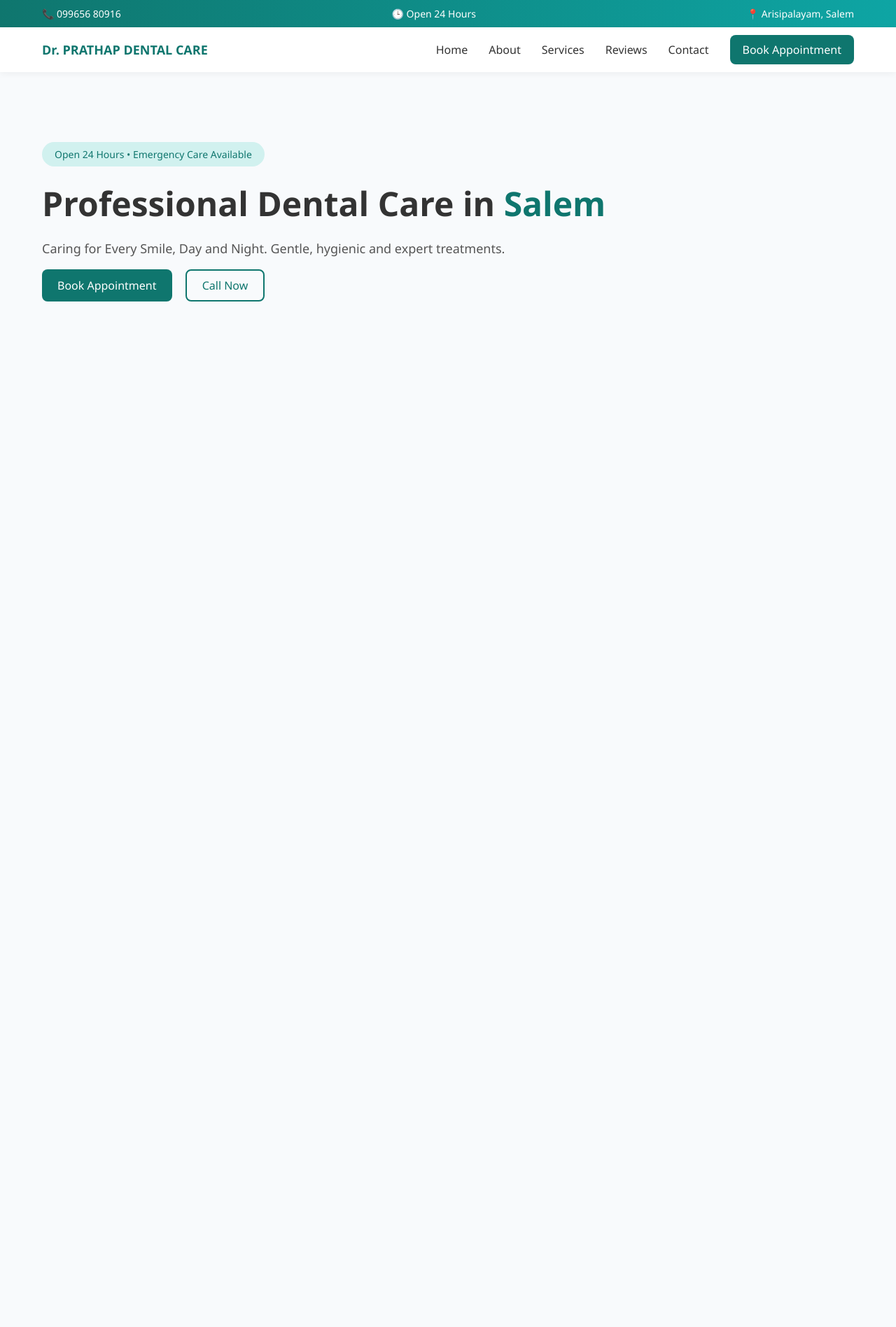
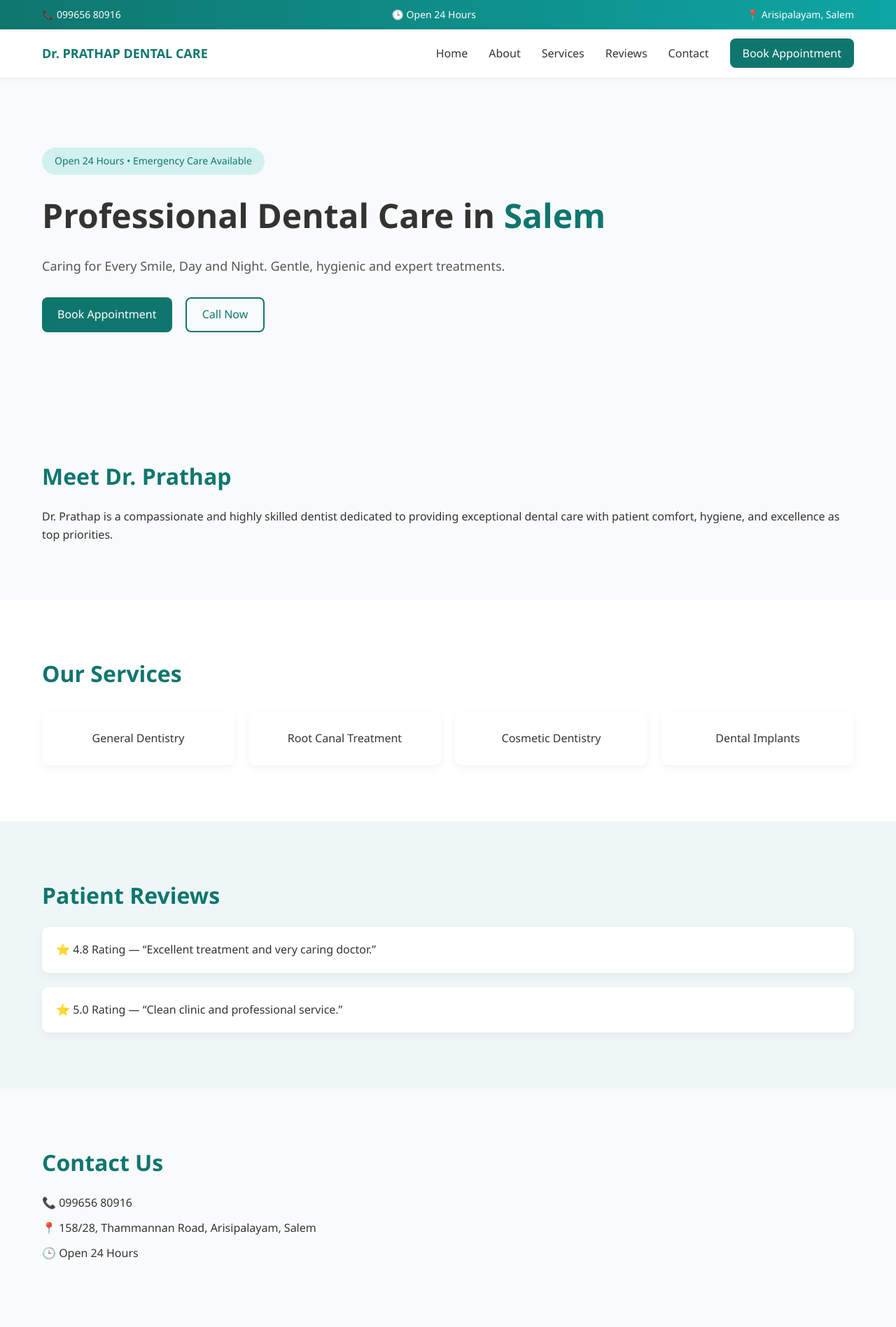
Before and after one commit to topg9918-bit/dr-prathap-dental, a plain HTML site: page index.html in a window 1280 px wide. Shown: the top 1897 px of the page at 70% size. Before the commit the page ends 800 px from the top, so only its background shows below. Drawn offline with Linux system fonts and the light colour scheme.

Commit message:
Add files via upload

```diff
--- a/index.html
+++ b/index.html
@@ -2,9 +2,267 @@
 <html lang="en">
 <head>
 <meta charset="UTF-8">
+<meta name="viewport" content="width=device-width, initial-scale=1.0">
 <title>Dr. Prathap Dental Care</title>
-  <meta name="viewport" content="width=device-width, initial-scale=1.0">
-  <link rel="stylesheet" href="style.css">
+
+<style>
+
+/* ===== RESET ===== */
+*{
+margin:0;
+padding:0;
+box-sizing:border-box;
+font-family: 'Segoe UI', sans-serif;
+}
+
+body{
+background:#f8fafc;
+color:#333;
+line-height:1.6;
+}
+
+/* ===== TOP BAR ===== */
+.topbar{
+background:linear-gradient(90deg,#0f766e,#0ea5a4);
+color:white;
+display:flex;
+justify-content:space-between;
+padding:10px 60px;
+font-size:14px;
+}
+
+/* ===== HEADER ===== */
+.header{
+display:flex;
+justify-content:space-between;
+align-items:center;
+padding:20px 60px;
+background:white;
+box-shadow:0 2px 10px rgba(0,0,0,0.05);
+position:sticky;
+top:0;
+z-index:1000;
+}
+
+.logo{
+font-weight:bold;
+font-size:18px;
+color:#0f766e;
+}
+
+nav{
+display:flex;
+}
+
+.nav-list{
+list-style:none;
+display:flex;
+gap:30px;
+align-items:center;
+}
+
+.nav-list a{
+text-decoration:none;
+color:#333;
+font-weight:500;
+transition:.3s;
+}
+
+.nav-list a:hover{
+color:#0f766e;
+}
+
+.book-btn{
+background:#0f766e;
+color:white !important;
+padding:10px 18px;
+border-radius:8px;
+}
+
+/* ===== HERO ===== */
+.hero{
+padding:100px 60px;
+}
+
+.badge{
+background:#d1f1ef;
+color:#0f766e;
+padding:8px 18px;
+border-radius:30px;
+font-size:14px;
+display:inline-block;
+margin-bottom:20px;
+}
+
+.hero h1{
+font-size:48px;
+margin-bottom:20px;
+}
+
+.hero h1 span{
+color:#0f766e;
+}
+
+.hero p{
+font-size:18px;
+color:#555;
+margin-bottom:30px;
+}
+
+.primary-btn{
+background:#0f766e;
+color:white;
+padding:12px 22px;
+border-radius:8px;
+text-decoration:none;
+margin-right:15px;
+display:inline-block;
+}
+
+.secondary-btn{
+border:2px solid #0f766e;
+color:#0f766e;
+padding:10px 22px;
+border-radius:8px;
+text-decoration:none;
+display:inline-block;
+}
+
+/* ===== SECTIONS ===== */
+.section{
+padding:80px 60px;
+}
+
+.section h2{
+font-size:32px;
+margin-bottom:20px;
+color:#0f766e;
+}
+
+.light{
+background:white;
+}
+
+.services-grid{
+display:grid;
+grid-template-columns:repeat(auto-fit,minmax(220px,1fr));
+gap:20px;
+margin-top:30px;
+}
+
+.card{
+background:#ffffff;
+padding:25px;
+border-radius:10px;
+box-shadow:0 4px 12px rgba(0,0,0,0.05);
+font-weight:500;
+text-align:center;
+}
+
+.reviews{
+background:#eef7f6;
+}
+
+.review-card{
+background:white;
+padding:20px;
+border-radius:10px;
+margin-top:20px;
+box-shadow:0 4px 12px rgba(0,0,0,0.05);
+}
+
+/* ===== CONTACT ===== */
+.contact-box{
+margin-top:20px;
+font-size:16px;
+}
+
+.contact-box p{
+margin-bottom:10px;
+}
+
+/* ===== FOOTER ===== */
+.footer{
+background:#0f172a;
+color:white;
+padding:40px 60px;
+margin-top:60px;
+}
+
+.footer h3{
+margin-bottom:15px;
+}
+
+.footer p{
+font-size:14px;
+color:#ccc;
+}
+
+/* ===== HAMBURGER ===== */
+.menu-toggle{
+display:none;
+font-size:26px;
+cursor:pointer;
+}
+
+/* ===== MOBILE ===== */
+@media(max-width:768px){
+
+.topbar{
+flex-direction:column;
+text-align:center;
+padding:10px 20px;
+gap:5px;
+}
+
+.header{
+padding:15px 20px;
+}
+
+.menu-toggle{
+display:block;
+}
+
+.nav-list{
+position:absolute;
+top:70px;
+left:0;
+width:100%;
+background:white;
+flex-direction:column;
+display:none;
+padding:20px 0;
+box-shadow:0 8px 20px rgba(0,0,0,0.08);
+}
+
+.nav-list.active{
+display:flex;
+}
+
+.nav-list li{
+margin:12px 0;
+}
+
+.hero{
+padding:60px 20px;
+text-align:center;
+}
+
+.hero h1{
+font-size:32px;
+}
+
+.section{
+padding:60px 20px;
+}
+
+.footer{
+padding:30px 20px;
+}
+
+}
+
+</style>
 </head>
 
 <body>
@@ -18,46 +276,81 @@
 
 <!-- HEADER -->
 <header class="header">
+<div class="logo">Dr. PRATHAP DENTAL CARE</div>
 
-  <div class="logo">
-    Dr. PRATHAP DENTAL CARE
-  </div>
-
-  <div class="menu-toggle" id="mobile-menu">
-    ☰
-  </div>
+<div class="menu-toggle" id="mobile-menu">☰</div>
 
 <nav>
 <ul class="nav-list">
 <li><a href="#">Home</a></li>
 <li><a href="#about">About</a></li>
-      <li><a href="#">Services</a></li>
-      <li><a href="#">Reviews</a></li>
-      <li><a href="#">Contact</a></li>
+<li><a href="#services">Services</a></li>
+<li><a href="#reviews">Reviews</a></li>
+<li><a href="#contact">Contact</a></li>
 <li><a href="#" class="book-btn">Book Appointment</a></li>
 </ul>
 </nav>
-
 </header>
 
-<!-- HERO SECTION -->
+<!-- HERO -->
 <section class="hero">
 <span class="badge">Open 24 Hours • Emergency Care Available</span>
-
-  <h1>
-    Professional Dental Care in <span>Salem</span>
-  </h1>
-
-  <p>
-    Caring for Every Smile, Day and Night. Gentle, hygienic and expert treatments.
-  </p>
-
-  <div class="hero-buttons">
+<h1>Professional Dental Care in <span>Salem</span></h1>
+<p>Caring for Every Smile, Day and Night. Gentle, hygienic and expert treatments.</p>
 <a href="#" class="primary-btn">Book Appointment</a>
 <a href="tel:09965680916" class="secondary-btn">Call Now</a>
+</section>
+
+<!-- ABOUT -->
+<section id="about" class="section">
+<h2>Meet Dr. Prathap</h2>
+<p>Dr. Prathap is a compassionate and highly skilled dentist dedicated to providing exceptional dental care with patient comfort, hygiene, and excellence as top priorities.</p>
+</section>
+
+<!-- SERVICES -->
+<section id="services" class="section light">
+<h2>Our Services</h2>
+<div class="services-grid">
+<div class="card">General Dentistry</div>
+<div class="card">Root Canal Treatment</div>
+<div class="card">Cosmetic Dentistry</div>
+<div class="card">Dental Implants</div>
 </div>
 </section>
 
-<script src="script.js"></script>
+<!-- REVIEWS -->
+<section id="reviews" class="section reviews">
+<h2>Patient Reviews</h2>
+<div class="review-card">
+⭐ 4.8 Rating — “Excellent treatment and very caring doctor.”
+</div>
+<div class="review-card">
+⭐ 5.0 Rating — “Clean clinic and professional service.”
+</div>
+</section>
+
+<!-- CONTACT -->
+<section id="contact" class="section">
+<h2>Contact Us</h2>
+<div class="contact-box">
+<p>📞 099656 80916</p>
+<p>📍 158/28, Thammannan Road, Arisipalayam, Salem</p>
+<p>🕒 Open 24 Hours</p>
+</div>
+</section>
+
+<!-- FOOTER -->
+<footer class="footer">
+<h3>Dr. Prathap Dental Care</h3>
+<p>Professional dental care in Salem with 24/7 emergency services.</p>
+<p>© 2026 All Rights Reserved</p>
+</footer>
+
+<script>
+const menu=document.getElementById("mobile-menu");
+const nav=document.querySelector(".nav-list");
+menu.addEventListener("click",()=>{nav.classList.toggle("active");});
+</script>
+
 </body>
 </html>
```
Lines whose indentation alone changed are shown as unchanged.
